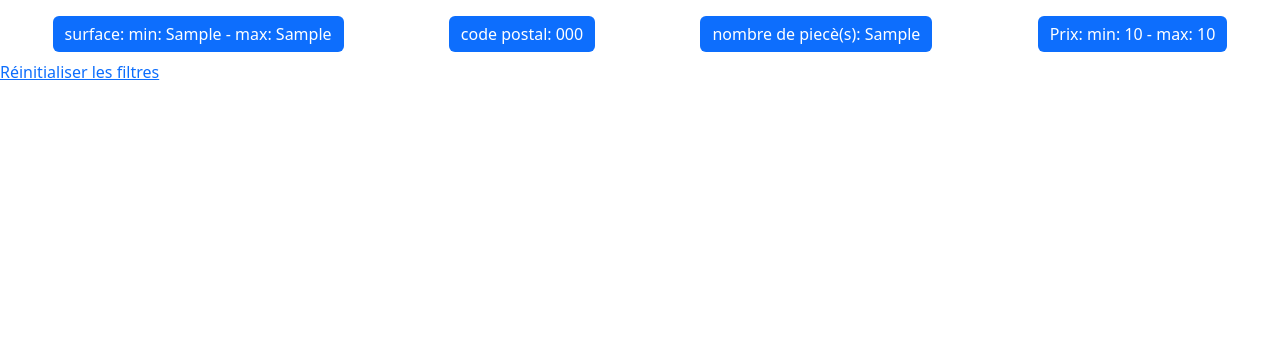
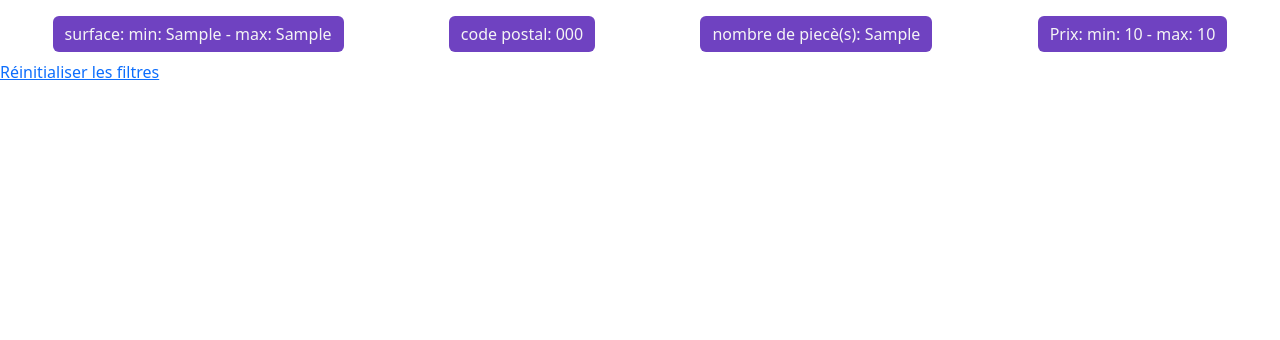
Before and after one commit to LawSLS/Stefano_Plazzo, a Symfony app: template templates/home/filter.html.twig in a window 1280 px wide. Shown: the part 116-456 px from the top of the page. Run offline with Twig, Linux system fonts and the light colour scheme; the template is opened without the code that fills it: most values are stand-ins (such as "Sample title", 1, 10 or a date in 2020); form fields are guessed from the names that the template uses; style sheets or scripts are compiled from the project's sources; some libraries are stand-ins or nearby versions.

Commit message:
Dashboard
new delete bien done

```diff
--- a/templates/dashboard/showBien.html.twig
+++ b/templates/dashboard/showBien.html.twig
@@ -38,7 +38,10 @@
 </section>
 <div class="d-flex justify-content-end">
     <a href={{path('app_edit_bien', {id: bien.id})}} class="btn btn-primary me-3">Update</a>
-    <a href="" class="btn btn-primary me-3">Delete</a>
+    <form action={{ path('app_show_bien', {id: bien.id}) }} method="POST" onsubmit="return confirm('Voulez-vous vraiment supprimer le bien {{bien.id}}?');">
+    <input type="hidden" name="_token" value={{ csrf_token('delete' ~ bien.id) }}>
+    <button type="submit" class="btn btn-danger">Delete</button>
+</form>
 </div>
 
 {% endblock %}
--- a/templates/home/filter.html.twig
+++ b/templates/home/filter.html.twig
@@ -2,7 +2,7 @@
 {% block title %}{% endblock %}
 {% block body %}
 	<div class="filterButtons d-flex mt-3 justify-content-around">
-		<button type="button" class="btn btn-primary w-15" data-bs-toggle="modal" data-bs-target="#filterModal">
+		<button type="button" class="btn btnDetails w-15" data-bs-toggle="modal" data-bs-target="#filterModal">
 			{% if min_area or max_area %}
 				surface: min:
 				{{ min_area }}
@@ -12,7 +12,7 @@
 				Superficie
 			{% endif %}
 		</button>
-		<button type="button" class="btn btn-primary w-15" data-bs-toggle="modal" data-bs-target="#zipModal">
+		<button type="button" class="btn btnDetails w-15" data-bs-toggle="modal" data-bs-target="#zipModal">
 			{% if zip %}
 				code postal:
 				{{ zip }}
@@ -20,7 +20,7 @@
 				code postal
 			{% endif %}
 		</button>
-		<button type="button" class="btn btn-primary w-15" data-bs-toggle="modal" data-bs-target="#roomModal">
+		<button type="button" class="btn btnDetails w-15" data-bs-toggle="modal" data-bs-target="#roomModal">
 			{% if nb_pieces %}
 				nombre de piecè(s):
 				{{ nb_pieces }}
@@ -28,7 +28,7 @@
 				nombre de pièces
 			{% endif %}
 		</button>
-		<button type="button" class="btn btn-primary w-15" data-bs-toggle="modal" data-bs-target="#priceModal">
+		<button type="button" class="btn btnDetails w-15" data-bs-toggle="modal" data-bs-target="#priceModal">
 			{% if min_price or max_price %}
 				Prix: min:
 				{{ min_price }}
```
Also changed, not shown: src/Controller/DashoardController.php (+9 -3 lines).
